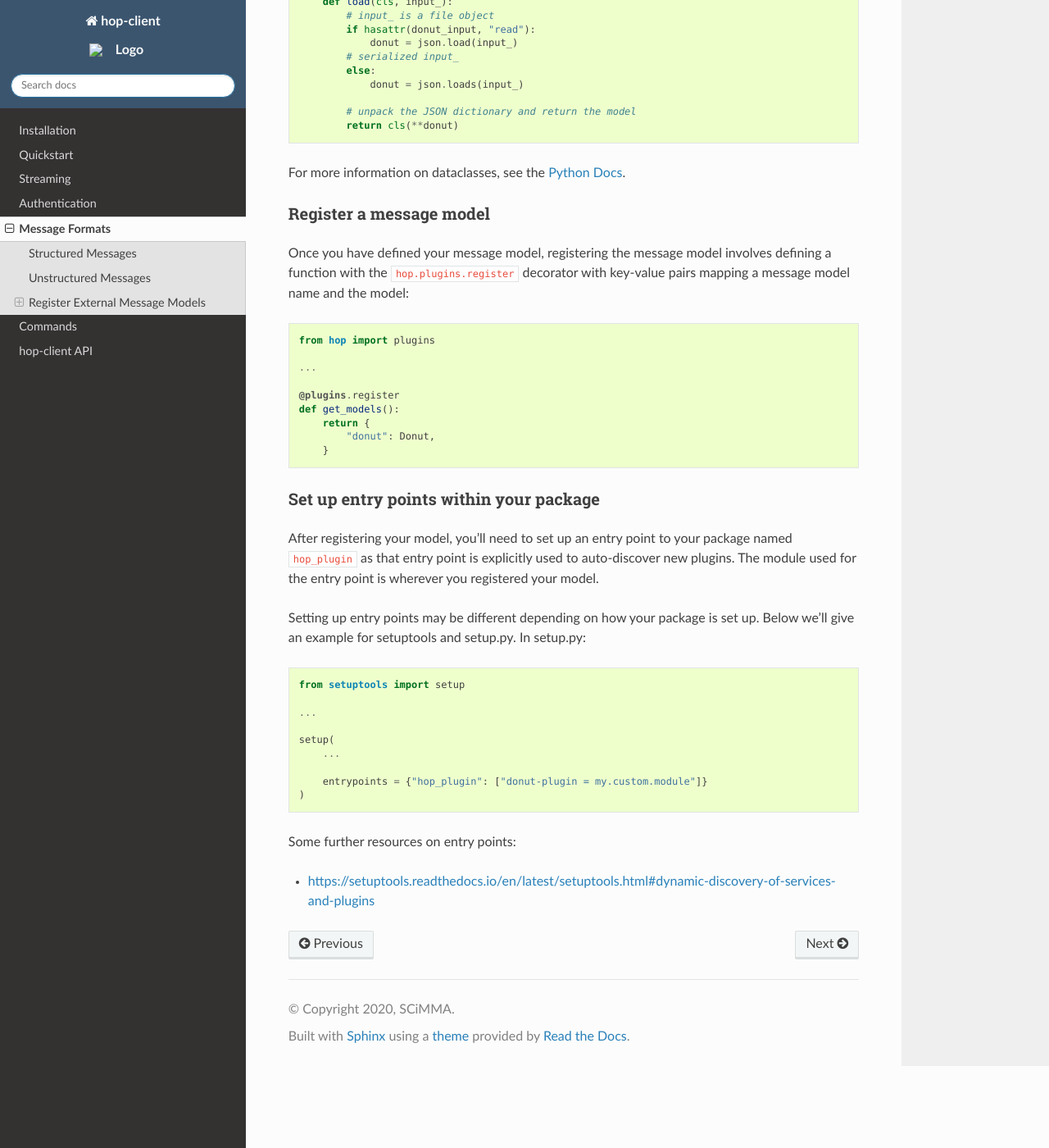
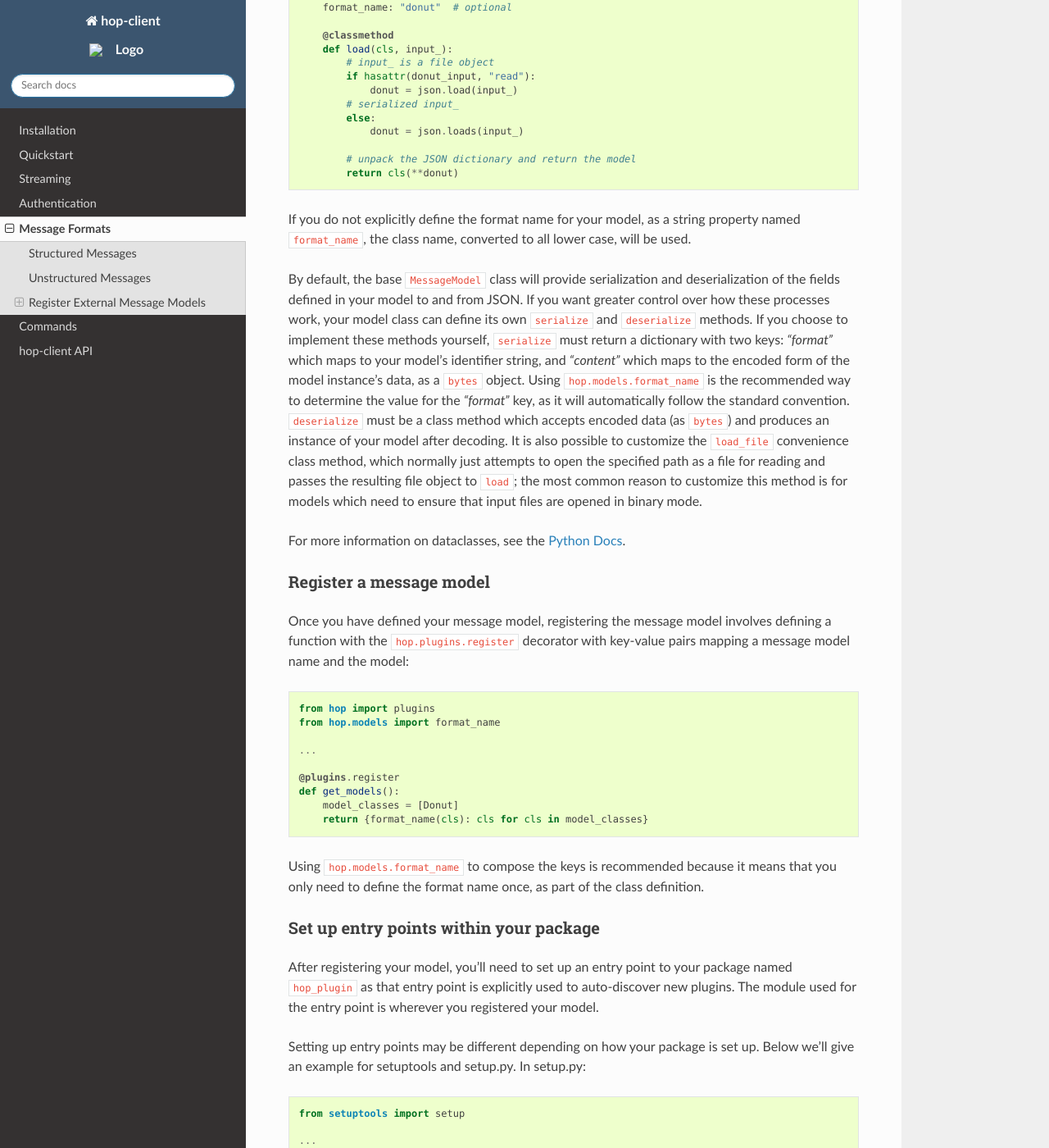
Before and after one commit to scimma/hop-client, a Sphinx documentation site: the page built from doc/user/models.rst, in a window 1280 px wide and 1400 px high, scrolled down 2531 px. Shown: the whole window at 82% size. Built offline with Sphinx 7.4.7 and the Read the Docs theme 2.0.0, drawn with Linux system fonts in a browser that asks for light colours; some of the changed text lies outside the part shown.

Commit message:
Update docs for plugin authors to reflect changes to the message model interface

```diff
--- a/doc/user/models.rst
+++ b/doc/user/models.rst
@@ -109,7 +109,8 @@ There are three steps involved in creating and registering a custom message mode
 Define a message model
 ^^^^^^^^^^^^^^^^^^^^^^^
 
-To do this, you need to define a dataclass that subclasses :code:`hop.models.MessageModel`
+To do this, you need to define a dataclass that subclasses :code:`hop.models.MessageModel`,
+choose an identifier (name) that will be used to refer to your model,
 and implement functionality to load your message mode via
 the :code:`load()` class method. As an example, assuming the message is represented as
 JSON on disk:
@@ -128,6 +129,8 @@ JSON on disk:
         flavor: str
         has_filling: bool
 
+        format_name: "donut"  # optional
+
         @classmethod
         def load(cls, input_):
             # input_ is a file object
@@ -139,6 +142,24 @@ JSON on disk:
 
             # unpack the JSON dictionary and return the model
             return cls(**donut)
+
+If you do not explicitly define the format name for your model, as a string property named
+:code:`format_name`, the class name, converted to all lower case, will be used.
+
+By default, the base :code:`MessageModel` class will provide serialization and deserialization of
+the fields defined in your model to and from JSON. If you want greater control over how these
+processes work, your model class can define its own :code:`serialize` and :code:`deserialize`
+methods. If you choose to implement these methods yourself, :code:`serialize` must return a
+dictionary with two keys: `"format"` which maps to your model's identifier string, and `"content"`
+which maps to the encoded form of the model instance's data, as a :code:`bytes` object. Using
+:code:`hop.models.format_name` is the recommended way to determine the value for the `"format"` key,
+as it will automatically follow the standard convention.
+:code:`deserialize` must be a class method which accepts encoded data (as :code:`bytes`) and
+produces an instance of your model after decoding. It is also possible to customize the
+:code:`load_file` convenience class method, which normally just attempts to open the specified path
+as a file for reading and passes the resulting file object to :code:`load`; the most common reason
+to customize this method is for models which need to ensure that input files are opened in binary
+mode.
 
 For more information on dataclasses, see the `Python Docs <https://docs.python.org/3/library/dataclasses.html>`_.
 
@@ -152,15 +173,17 @@ pairs mapping a message model name and the model:
 .. code:: python
 
     from hop import plugins
+    from hop.models import format_name
 
     ...
 
     @plugins.register
     def get_models():
-        return {
-            "donut": Donut,
-        }
+        model_classes = [Donut]
+        return {format_name(cls): cls for cls in model_classes}
 
+Using :code:`hop.models.format_name` to compose the keys is recommended because it means that you
+only need to define the format name once, as part of the class definition.
 
 Set up entry points within your package
 ^^^^^^^^^^^^^^^^^^^^^^^^^^^^^^^^^^^^^^^^
```
